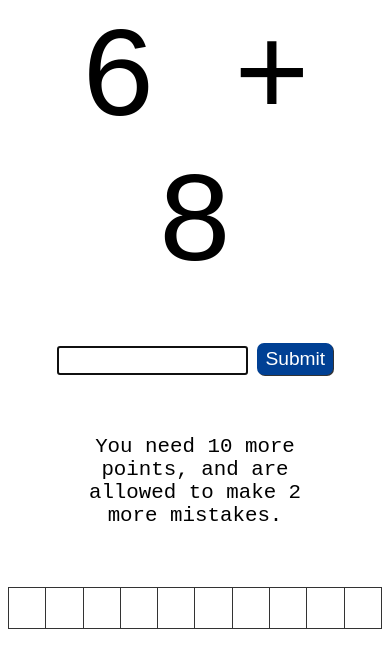
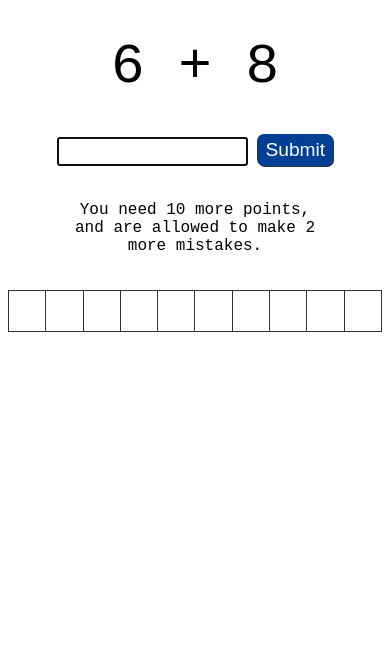
Before and after one commit to yangkuikui/math-game, a plain HTML site: page index.html in a window 390 px wide. Drawn offline with Linux system fonts and the light colour scheme.

Commit message:
Added @media.

```diff
--- a/style.css
+++ b/style.css
@@ -4,7 +4,7 @@ body {
 
 .box {
   height: 40px;
-  border-right: 0.5px solid #333;
+  border-right: 0.2px solid #333;
   flex: 1;
 }
 
@@ -116,3 +116,17 @@ button:focus {
 .end-message {
   font-size: 1.5rem;
 }
+
+@media (max-width: 560px) {
+  .problem {
+    font-size: 3.5rem;
+    margin-bottom: 35px;
+    margin-top: 35px;
+  }
+
+  .status {
+    font-size: 1rem;
+    margin-top: 35px;
+    margin-bottom: 35px;
+  }
+}
```
